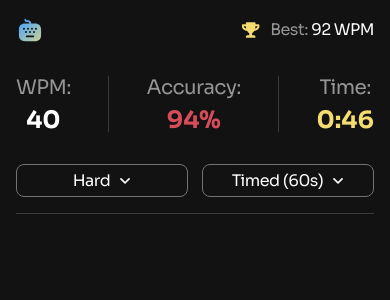
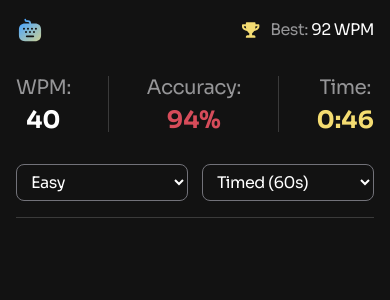
Before and after one commit to DebabrataBanik/Typing-Speed-Test, a React (Vite) app: page / in a window 390 px wide. Shown: the top 300 px of the page. Built offline with nearby package versions, Linux system fonts and the light colour scheme.

Commit message:
style(dropdown): build dropdown UI
custom style select element.
<selectedcontent> type error not addressed

```diff
--- a/src/components/Stats.tsx
+++ b/src/components/Stats.tsx
@@ -26,11 +26,32 @@
               <button>Hard</button>
             </div>
           </div>
-          <button className="sm:hidden flex-1 flex items-center justify-center gap-2.5">
-            Hard
-            <img src={ArrowDown} />
-          </button>
+
+          <div className="sm:hidden flex-1 flex justify-center">
+            <select>
+              <button>
+                <selectedcontent></selectedcontent>
+                <span>
+                  <img src={ArrowDown} />
+                </span>
+              </button>
+              <option value="easy">
+                <span className="checkbox"></span>
+                Easy
+              </option>
+              <option value="medium">
+                <span className="checkbox"></span>
+                Medium
+              </option>
+              <option value="hard">
+                <span className="checkbox"></span>
+                Hard
+              </option>
+            </select>
+          </div>
+
           <span className="hidden sm:block stats_bar h-8 xl:h-full"></span>
+
           <div className="hidden sm:flex items-center gap-3">
             <span className="leading-[1.2] -tracking-[0.48px] text-neutral-400">Mode:</span>
             <div className="flex items-center gap-1.5">
@@ -38,12 +59,29 @@
               <button>Passage</button>
             </div>
           </div>
-          <button className="sm:hidden flex-1 flex items-center justify-center gap-2.5">
-            Timed (60s)
-            <img src={ArrowDown} />
-          </button>
+
+          <div className="sm:hidden flex-1 flex justify-center">
+            <select>
+              <button>
+                <selectedcontent></selectedcontent>
+                <span>
+                  <img src={ArrowDown} />
+                </span>
+              </button>
+              <option value="timed">
+                <span className="checkbox"></span>
+                Timed (60s)
+              </option>
+              <option value="passage">
+                <span className="checkbox"></span>
+                Passage
+              </option>
+            </select>
+          </div>
+
         </div>
       </div>
+
       <hr className="col-span-12 text-neutral-700"/>
     </div>
   )
--- a/src/index.css
+++ b/src/index.css
@@ -38,6 +38,44 @@
   button{
     @apply px-2.5 py-1.5 border border-neutral-500 rounded-lg leading-[1.2] -tracking-[0.48px] cursor-pointer;
   }
+
+  select{
+    @apply px-2.5 w-full py-1.5 border border-neutral-500 rounded-lg leading-[1.2] -tracking-[0.48px] justify-center items-center cursor-pointer;
+  }
+  select, ::picker(select){
+    appearance: base-select;
+  }
+  select::picker-icon{
+    margin: 0;
+    display: none;
+  }
+  selectedcontent .checkbox{
+    display: none;
+  }
+  ::picker(select){
+    margin-top: 7px;
+    border-radius: 8px;
+    background-color: hsl(0, 0%, 15%);
+    color: white;
+    border: none;
+  }
+  option{
+    line-height: 20px;
+    letter-spacing: -0.48px;
+    padding: 10px;
+    display: grid;
+    grid-template-columns: 16px 1fr auto;
+    gap: 12px;
+    align-items: center;
+  }
+  option::checkmark{
+    display: none;
+  }
+
+  option:not(:last-child){
+    border-bottom: 1px solid #3A3A3A;
+  }
+
 }
 
 @layer components{
@@ -53,5 +91,11 @@
   .stats_bar{
     @apply w-px xl:h-[80%] sm:h-6 h-14 bg-neutral-700;
   }
+  .checkbox{
+    @apply w-4 h-4 border-2 border-neutral-0 rounded-lg;
+  }
 
+  option:checked .checkbox{
+    border: 5px solid var(--color-blue-400);
+  }
 }
```
